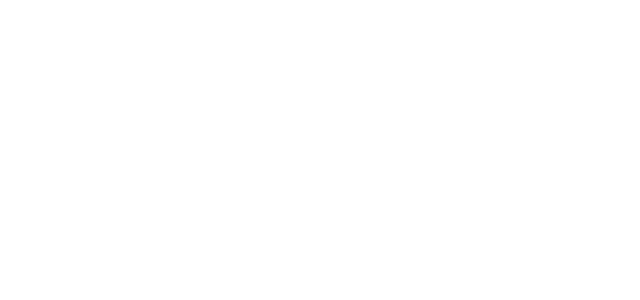
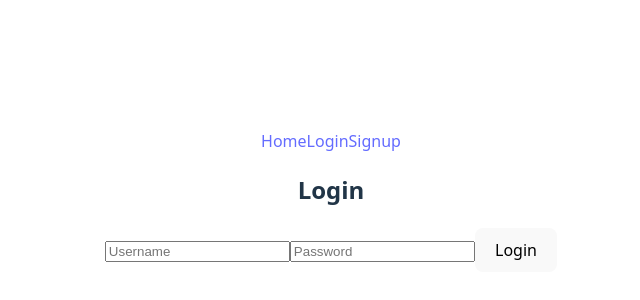
Before and after one commit to KSyrak/flights, a React (Vite) app: page /login in a window 1280 px wide. Before the commit this address had no page. Shown: the part 200-500 px from the top of the page, without its empty margins (309-949 px from the left). Built offline with nearby package versions, Linux system fonts and the light colour scheme; no server answers.

Commit message:
Initial commit for Flights frontend

```diff
--- a/package.json
+++ b/package.json
@@ -10,6 +10,8 @@
     "preview": "vite preview"
   },
   "dependencies": {
+    "@apollo/client": "^3.13.8",
+    "graphql": "^16.11.0",
     "react": "^19.1.0",
     "react-dom": "^19.1.0",
     "react-router-dom": "^7.6.0"
@@ -23,6 +25,7 @@
     "eslint-plugin-react-hooks": "^5.2.0",
     "eslint-plugin-react-refresh": "^0.4.19",
     "globals": "^16.0.0",
+    "nodemon": "^3.1.10",
     "vite": "^6.3.5"
   }
 }
--- a/src/App.jsx
+++ b/src/App.jsx
@@ -1,19 +1,73 @@
-import { useState } from 'react'
-import './App.css'
-import {Routes, Route} from 'react-router-dom'
-import Home from './pages/Home'
-import Results from './pages/Results'
+import { useEffect, useState } from 'react';
+import './App.css';
+import { Routes, Route, Navigate } from 'react-router-dom';
+import Home from './pages/Home';
+import Results from './pages/Results';
+import Signup from './pages/Signup';
+import Login from './pages/Login';
+import Navbar from './components/Navbar';
+import Profile from './pages/Profile';
+import FlightDetail from './components/FlightDetail';
 
 function App() {
-  const [count, setCount] = useState(0)
+  const [user, setUser] = useState(null);
+  const [message, setMessage] = useState('');
+
+  useEffect(() => {
+    fetch('http://localhost:4000/api/auth/me', {
+      credentials: 'include',
+    })
+      .then(res => res.ok ? res.json() : null)
+      .then(data => setUser(data));
+  }, []);
+
+  const handleLogin = (user) => {
+    setUser(user);
+    setMessage('Logged in successfully.');
+  };
+
+  const handleLogout = async () => {
+    await fetch('http://localhost:4000/api/auth/logout', {
+      method: 'POST',
+      credentials: 'include',
+    });
+    setUser(null);
+    setMessage('Logged out.');
+  };
 
   return (
-    <Routes>
-      <Route path='/' element={<Home/>} />
-      <Route path='/results' element={<Results/>} />
-    </Routes>
+    <>
+      <Navbar user={user} onLogout={handleLogout} />
 
-  )
+      {message && (
+        <div>
+          {message}
+        </div>
+      )}
+
+      <Routes>
+        <Route
+          path="/signup"
+          element={<Signup onAuth={handleLogin} setMessage={setMessage} />}
+        />
+        <Route
+          path="/login"
+          element={<Login onAuth={handleLogin} setMessage={setMessage} />}
+        />
+        <Route path="/" element={<Home />} />
+        <Route path="/results" element={<Results />} />
+
+        <Route
+          path="/flights/:id"
+          element={user ? <FlightDetail /> : <Navigate to="/login" />}
+        />
+        <Route
+          path="/profile"
+          element={user ? <Profile /> : <Navigate to="/login" />}
+        />
+      </Routes>
+    </>
+  );
 }
 
-export default App
+export default App;
--- /dev/null
+++ b/src/components/FlightDetail.jsx
@@ -0,0 +1,37 @@
+import { useEffect, useState } from 'react';
+import { useParams } from 'react-router-dom';
+
+function FlightDetail() {
+    const { id } = useParams();
+    const [flight, setFlight] = useState(null);
+
+    useEffect(() => {
+        const fetchFlight = async () => {
+            const res = await fetch(`http://localhost:4000/flights/${id}`, {
+                credentials: 'include',
+            });
+
+            if (res.ok) {
+                const data = await res.json();
+                setFlight(data);
+            } else {
+                alert('Unauthorized or flight not found');
+            }
+        };
+
+        fetchFlight();
+    }, [id]);
+
+    if (!flight) return <p>Loading flight details...</p>;
+
+    return (
+        <div>
+            <h2>{flight.name || 'Flight Detail'}</h2>
+            <p><strong>From:</strong> {flight.from}</p>
+            <p><strong>To:</strong> {flight.to}</p>
+            <p><strong>Price:</strong> ${flight.price}</p>
+        </div>
+    );
+}
+
+export default FlightDetail;
--- /dev/null
+++ b/src/components/NavBar.jsx
@@ -0,0 +1,29 @@
+import { Link, useNavigate } from 'react-router-dom';
+
+export default function Navbar({ user, onLogout }) {
+
+    const navigate = useNavigate();
+
+    const handleLogout = () => {
+        onLogout();
+        navigate('/');
+    };
+
+    return (
+        <nav className="navbar">
+            <Link to="/" className="nav-link">Home</Link>
+            {!user ? (
+                <>
+                    <Link to="/login" className="nav-link">Login</Link>
+                    <Link to="/signup" className="nav-link">Signup</Link>
+                </>
+            ) : (
+                <>
+                    <Link to="/profile" className="nav-link">Profile</Link>
+                    <button onClick={handleLogout}
+                        className="nav-button">Logout</button>
+                </>
+            )}
+        </nav>
+    );
+}
--- a/src/main.jsx
+++ b/src/main.jsx
@@ -3,9 +3,23 @@
 import './index.css'
 import App from './App.jsx'
 import { BrowserRouter } from 'react-router-dom'
+import {
+  ApolloClient,
+  InMemoryCache,
+  ApolloProvider,
+} from '@apollo/client'
 
-createRoot(document.getElementById('root')).render(
-  <BrowserRouter>
-    <App />
-  </BrowserRouter>,
-)
+const client = new ApolloClient({
+  uri: 'http://localhost:5050/graphql',
+  cache: new InMemoryCache(),
+})
+
+
+createRoot(document.getElementById('root'))
+  .render(
+    <ApolloProvider client={client}>
+      <BrowserRouter>
+        <App />
+      </BrowserRouter>
+    </ApolloProvider>
+  )
--- /dev/null
+++ b/src/pages/Login.jsx
@@ -0,0 +1,49 @@
+import { useState } from 'react';
+import { useNavigate } from 'react-router-dom';
+
+function Login({ onAuth, setMessage }) {
+    const [username, setUsername] = useState('');
+    const [password, setPassword] = useState('');
+    const navigate = useNavigate();
+
+    const handleSubmit = async (e) => {
+        e.preventDefault();
+
+        const res = await fetch('http://localhost:4000/api/auth/login', {
+            method: 'POST',
+            credentials: 'include',
+            headers: { 'Content-Type': 'application/json' },
+            body: JSON.stringify({ username, password }),
+        });
+
+        const data = await res.json();
+
+        if (res.ok) {
+            onAuth(data.user);
+            setMessage('Login successful!');
+            navigate('/');
+        } else {
+            alert(data.error);
+        }
+    };
+
+    return (
+        <form onSubmit={handleSubmit}>
+            <h2 className="auth-heading">Login</h2>
+            <input
+                placeholder="Username"
+                value={username}
+                onChange={e => setUsername(e.target.value)}
+            />
+            <input
+                type="password"
+                placeholder="Password"
+                value={password}
+                onChange={e => setPassword(e.target.value)}
+            />
+            <button type="submit">Login</button>
+        </form>
+    );
+}
+
+export default Login;
--- /dev/null
+++ b/src/pages/Profile.jsx
@@ -0,0 +1,35 @@
+import { useEffect, useState } from 'react';
+
+function Profile() {
+    const [user, setUser] = useState(null);
+
+    useEffect(() => {
+        fetch('http://localhost:4000/api/auth/me', {
+            credentials: 'include',
+        })
+            .then(res => res.json())
+            .then(data => setUser(data))
+            .catch(err => {
+                console.error('Failed to fetch user profile:', err);
+            });
+    }, []);
+
+    if (!user) return <p>Loading profile...</p>;
+
+    return (
+        <div style={{ padding: '2rem', maxWidth: '600px', margin: 'auto' }}>
+            <h2>User Profile</h2>
+            <div style={{
+                border: '1px solid #ccc',
+                padding: '1rem',
+                borderRadius: '6px'
+            }}>
+                <p><strong>Username:</strong> {user.username}</p>
+                <p><strong>Email:</strong> {user.email}</p>
+                <p><strong>Account Created:</strong> {new Date(user.createdAt).toLocaleString()}</p>
+            </div>
+        </div>
+    );
+}
+
+export default Profile;
--- a/src/pages/Results.jsx
+++ b/src/pages/Results.jsx
@@ -1,39 +1,48 @@
-import { useSearchParams } from 'react-router-dom';
-import { useEffect, useState } from 'react';
+import { useSearchParams, Link } from 'react-router-dom';
+import { gql, useQuery } from '@apollo/client';
 import FlightList from '../components/FlightList';
 import NoResults from '../components/NoResults';
-import Home from './Home'
-import { Link } from 'react-router-dom';
 
+const GET_FLIGHTS = gql`
+  query GetFlights($from: String, $to: String) {
+    flights(from: $from, to: $to) {
+      id
+      from
+      to
+      price
+      airline
+      departureTime
+    }
+  }
+`;
 
 export default function Results() {
     const [searchParams] = useSearchParams();
     const from = searchParams.get('from');
     const to = searchParams.get('to');
-    const [flights, setFlights] = useState([]);
-    const [isLoading, setIsLoading] = useState(true);
-    useEffect(() => {
-        fetch('/src/data/flights.json')
-            .then((res) => res.json())
-            .then((data) => {
-                const results = data.filter(
-                    (flight) =>
-                        flight.from.toLowerCase() === from.toLowerCase() &&
-                        flight.to.toLowerCase() === to.toLowerCase()
-                );
-                setFlights(results);
-                setIsLoading(false);
-            });
-    }, [from, to]);
-    if (isLoading) return <p>Loading flights...</p>;
-    if (flights.length === 0) return <NoResults from={from} to={to} />;
+
+    if (!from || !to) {
+        return <p>Waiting for search parameters...</p>;
+    }
+
+    const { loading, error, data } = useQuery(GET_FLIGHTS, {
+        variables: { from, to },
+    });
+
+    if (loading) return <p>Loading flights...</p>;
+    if (error) return <p>Error loading flights.</p>;
+
+    const flights = data?.flights || [];
+
+    if (flights.length === 0) {
+        return <NoResults from={from} to={to} />;
+    }
+
     return (
-
         <div>
             <Link to="/">
                 <button>Back to Search</button>
             </Link>
-
             <h2>Flights from {from} to {to}</h2>
             <FlightList flights={flights} />
         </div>
--- /dev/null
+++ b/src/pages/SignUp.jsx
@@ -0,0 +1,40 @@
+import { useState } from 'react';
+import { useNavigate } from 'react-router-dom';
+
+function Signup({ onAuth, setMessage }) {
+    const [username, setUsername] = useState('');
+    const [email, setEmail] = useState('');
+    const [password, setPassword] = useState('');
+    const navigate = useNavigate();
+
+    const handleSubmit = async (e) => {
+        e.preventDefault();
+        const res = await fetch('http://localhost:4000/api/auth/signup', {
+            method: 'POST',
+            headers: { 'Content-Type': 'application/json' },
+            body: JSON.stringify({ username, email, password }),
+        });
+        const data = await res.json();
+        if (res.ok) {
+            onAuth(data.user);
+            setMessage('Signup successful!');
+            navigate('/');
+        } else {
+            alert(data.error);
+        }
+    };
+
+    return (
+        <form onSubmit={handleSubmit}>
+            <h2>Signup</h2>
+            <input placeholder="Username" value={username} onChange={e =>
+                setUsername(e.target.value)} />
+            <input placeholder="Email" value={email} onChange={e =>
+                setEmail(e.target.value)} />
+            <input type="password" placeholder="Password" value={password}
+                onChange={e => setPassword(e.target.value)} />
+            <button type="submit">Signup</button>
+        </form>
+    );
+}
+export default Signup;
```
Also changed, not shown: 2 other files (tests, documents, lock files or other folders).
